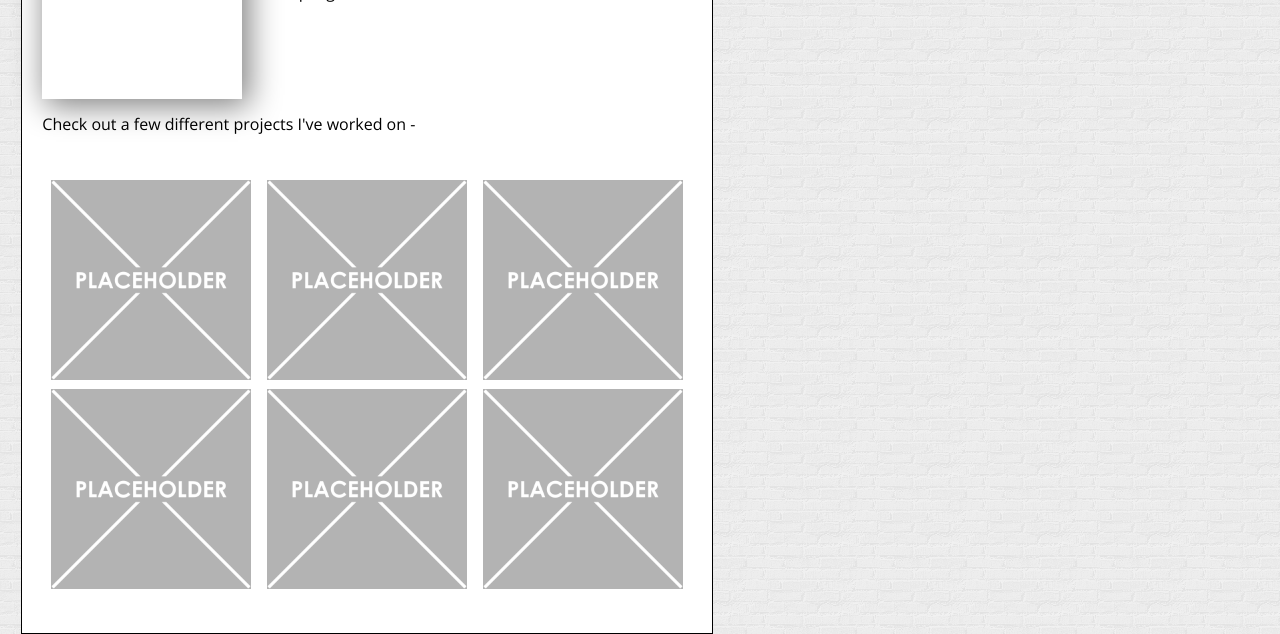
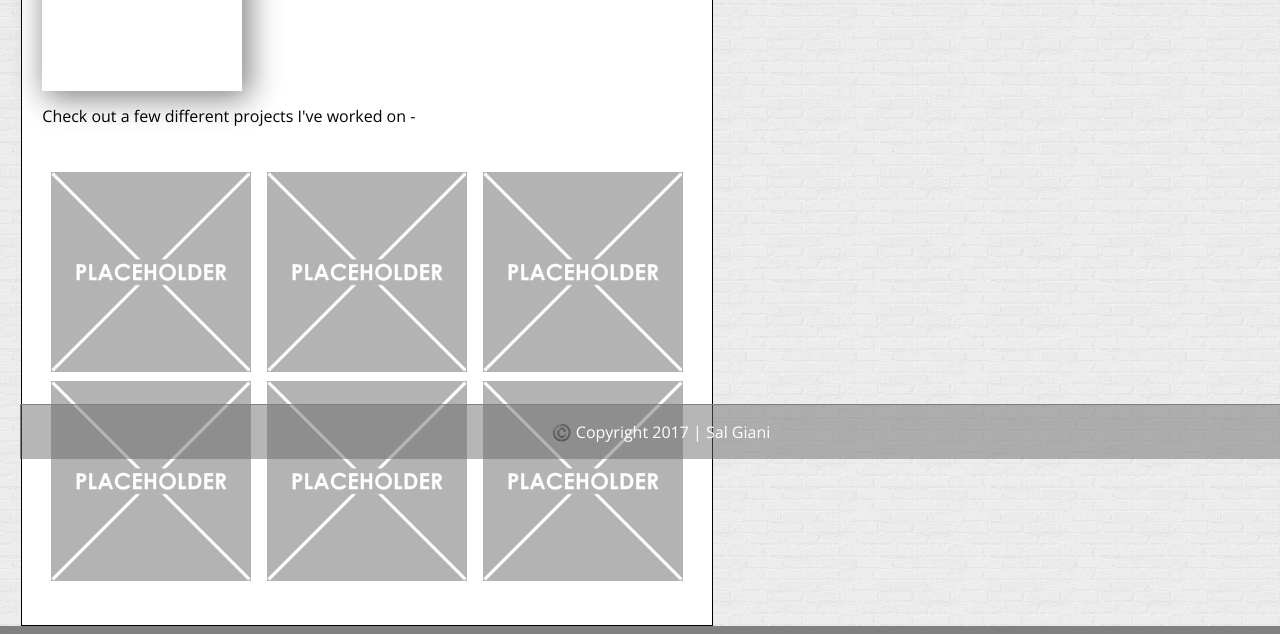
Before and after one commit to sallybananas/Basic-Portfolio, a plain HTML site: page portfolio.html in a window 1280 px wide. Shown: the part 341-975 px from the top of the page. Drawn offline with nearby package versions, Linux system fonts and the light colour scheme.

Commit message:
still trying

```diff
--- a/assets/css/style.css
+++ b/assets/css/style.css
@@ -105,12 +105,8 @@ body {
 .social {
     position: relative;
     float: left;
-
     top: 115px;
     left: 0px;
-    /*
-    overflow: auto;
-    */
     width: 270px;
     float: left;
     background-color: #ffffff;
@@ -125,7 +121,7 @@ body {
     left: 20px;
     bottom: 0;
     width: 100%;
-    margin-top: 10px;
+    margin-top: 100px;
     border-top: 1px solid grey;
     border-left: 1px solid grey;
     background-color: rgba(102, 102, 102, 0.48);
--- a/portfolio.html
+++ b/portfolio.html
@@ -121,7 +121,7 @@
         </div>
     </div>
 
-        <footer>
+        <footer class="footer">
             <p align="center">©️ Copyright 2017 | Sal Giani</p>
         </footer>
 </div>
```
